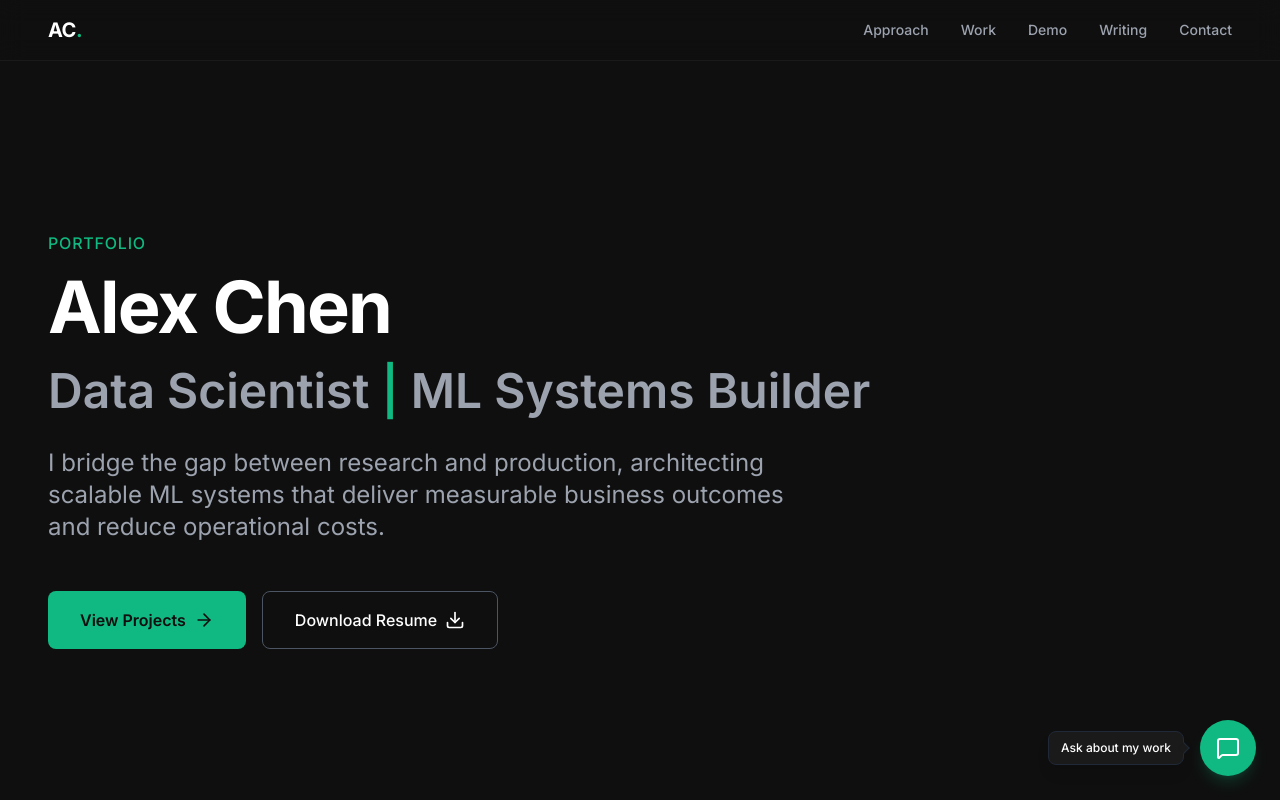
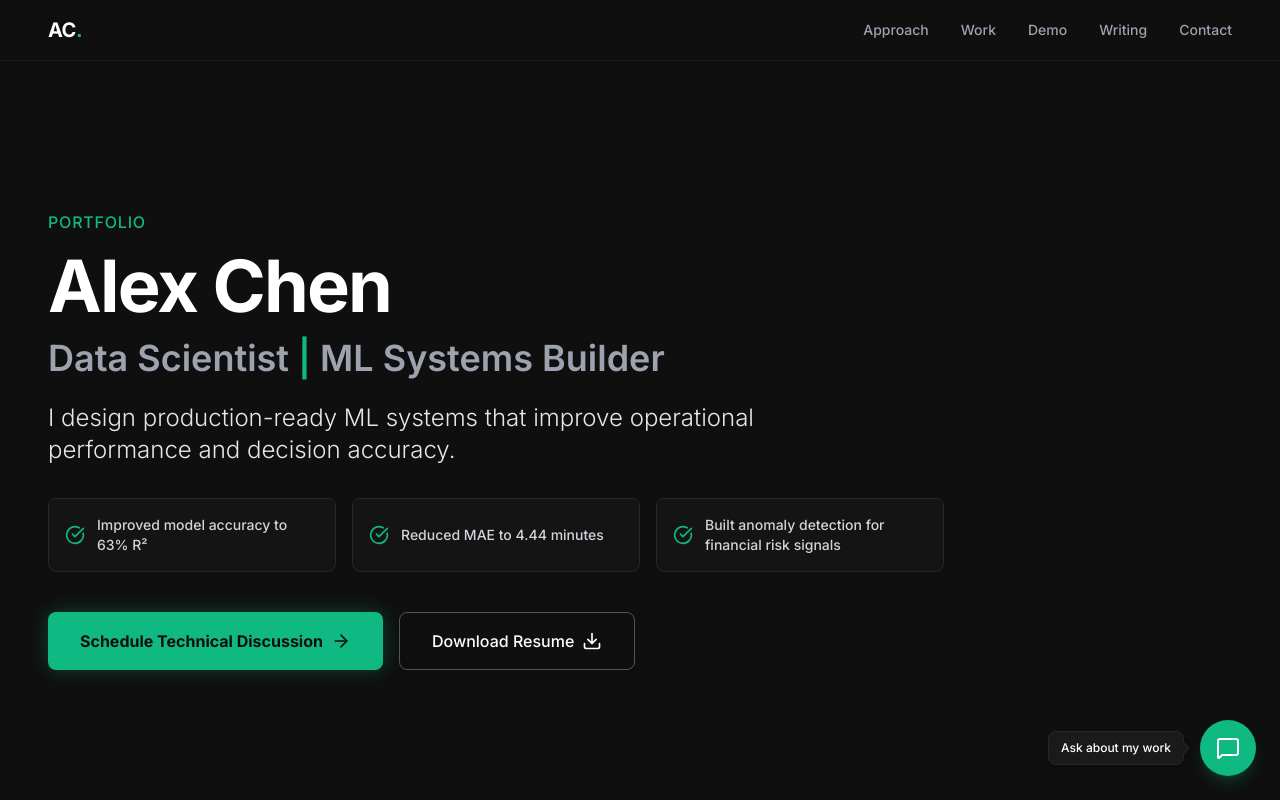
Before and after one commit to padmabhushanpagare/Ml_systems_portfolio, a React (Vite) app: page / in a window 1280 px wide. Shown: the top 800 px of the page. Built offline with nearby package versions, Linux system fonts and the light colour scheme.

Commit message:
feat: Update hero section content and scrolling
Changes the `scrollToProjects` function to `scrollToContact` to link to the contact section. Also updates hero text styling and layout for better presentation, and imports the `CheckCircle` icon.

```diff
--- a/components/Hero.tsx
+++ b/components/Hero.tsx
@@ -1,14 +1,14 @@
 import React from 'react';
-import { ArrowRight, Download } from 'lucide-react';
+import { ArrowRight, Download, CheckCircle } from 'lucide-react';
 
 const Hero: React.FC = () => {
   // Removed useScrollAnimation to improve LCP.
   // Hero content uses CSS keyframe animation (.hero-animate) instead of waiting for IntersectionObserver.
 
-  const scrollToProjects = () => {
-    const projectsSection = document.getElementById('projects');
-    if (projectsSection) {
-      projectsSection.scrollIntoView({ behavior: 'smooth' });
+  const scrollToContact = () => {
+    const contactSection = document.getElementById('contact');
+    if (contactSection) {
+      contactSection.scrollIntoView({ behavior: 'smooth' });
     }
   };
 
@@ -18,23 +18,39 @@ const Hero: React.FC = () => {
         <span className="text-accent font-medium tracking-wider uppercase mb-4 block">
           Portfolio
         </span>
-        <h1 className="text-5xl md:text-7xl font-bold text-white mb-6 tracking-tight">
+        <h1 className="text-5xl md:text-7xl font-bold text-white mb-4 tracking-tight">
           Alex Chen
         </h1>
-        <h2 className="text-3xl md:text-5xl font-semibold text-gray-400 mb-8">
+        <h2 className="text-2xl md:text-4xl font-semibold text-gray-400 mb-6">
           Data Scientist <span className="text-accent">|</span> ML Systems Builder
         </h2>
-        <p className="text-xl md:text-2xl text-gray-400 max-w-3xl leading-relaxed mb-12">
-          I bridge the gap between research and production, architecting scalable ML systems that deliver measurable business outcomes and reduce operational costs.
+
+        {/* Strong Positioning Statement */}
+        <p className="text-xl md:text-2xl text-gray-200 max-w-3xl leading-relaxed mb-8 font-light">
+          I design production-ready ML systems that improve operational performance and decision accuracy.
         </p>
+
+        {/* Micro-proof Highlights */}
+        <div className="grid grid-cols-1 md:grid-cols-3 gap-4 mb-10 max-w-4xl">
+          {[
+            "Improved model accuracy to 63% R²",
+            "Reduced MAE to 4.44 minutes",
+            "Built anomaly detection for financial risk signals"
+          ].map((highlight, i) => (
+            <div key={i} className="flex items-center gap-3 bg-surface/50 border border-gray-800 p-4 rounded-lg backdrop-blur-sm hover:border-accent/30 transition-colors">
+              <CheckCircle className="text-accent w-5 h-5 shrink-0" />
+              <span className="text-sm text-gray-300 font-medium">{highlight}</span>
+            </div>
+          ))}
+        </div>
 
         <div className="flex flex-col sm:flex-row gap-4">
           <button
-            onClick={scrollToProjects}
-            className="group flex items-center justify-center gap-2 bg-accent text-background font-semibold px-8 py-4 rounded-lg hover:bg-accent-hover transition-colors duration-300"
-            aria-label="Scroll to Projects section"
+            onClick={scrollToContact}
+            className="group flex items-center justify-center gap-2 bg-accent text-background font-bold px-8 py-4 rounded-lg hover:bg-accent-hover transition-all duration-300 shadow-[0_0_20px_rgba(16,185,129,0.3)] hover:shadow-[0_0_30px_rgba(16,185,129,0.5)]"
+            aria-label="Schedule Technical Discussion"
           >
-            View Projects
+            Schedule Technical Discussion
             <ArrowRight className="w-5 h-5 group-hover:translate-x-1 transition-transform" />
           </button>
           <button
```
